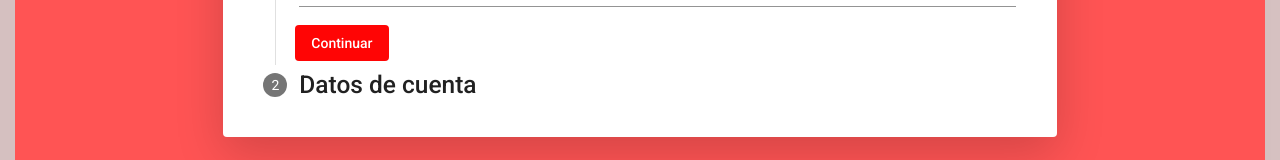
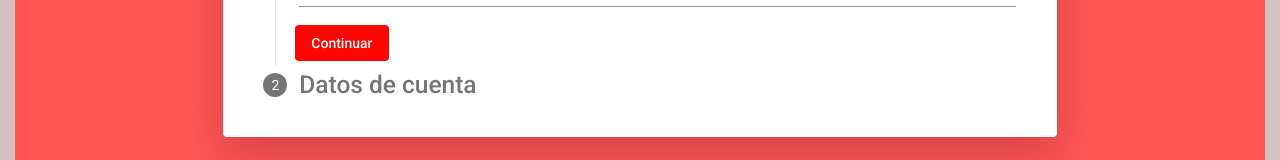
Before and after one commit to dennyschico100/trabajos1, an Angular app: page /registro-candidato in a window 1280 px wide. Shown: the part 566-726 px from the top of the page. Built offline with nearby package versions, Linux system fonts and the light colour scheme.

Commit message:
navegacion casi lista v2

```diff
--- a/src/app/app.component.html
+++ b/src/app/app.component.html
@@ -46,7 +46,7 @@
         <li class="nav-item active  submenu"><a  ><span></span>Mi Cuenta<span></span></a>
           <ul class="drop-menu children-list2 ml-auto" *ngIf="!isLoggedIn">
             <li class="nav-item">
-              <a href="/register" class="nav-link" routerLink="register">Sign Up</a>
+              <a href="/register" class="nav-link" routerLink="registro-candidato">Sign Up</a>
             </li>
             <li class="nav-item">
               <a href="/login" class="nav-link" routerLink="login">Login</a>
--- a/src/app/components/registro-candidatos/registro-candidatos.component.html
+++ b/src/app/components/registro-candidatos/registro-candidatos.component.html
@@ -3,7 +3,7 @@
     <div style="border: 0px solid yellow;margin-bottom: 150px; "
       class=" mt-5  col-sm-11 col-12  col-lg-8  col-md-8  col-xs-12  ml-auto mr-auto">
       <h1 class="ml-5" >Registrate</h1>
-      <mat-vertical-stepper   class="shadow-lg p-3 mb-5 bg-white rounded" id="boxes">
+      <mat-vertical-stepper  linear  class="shadow-lg p-3 mb-5 bg-white rounded" id="boxes">
 
         <mat-step  id="step1" completed=false class="box" [stepControl]="registrarForm1">
           <form method="post" [formGroup]="registrarForm1">
```
